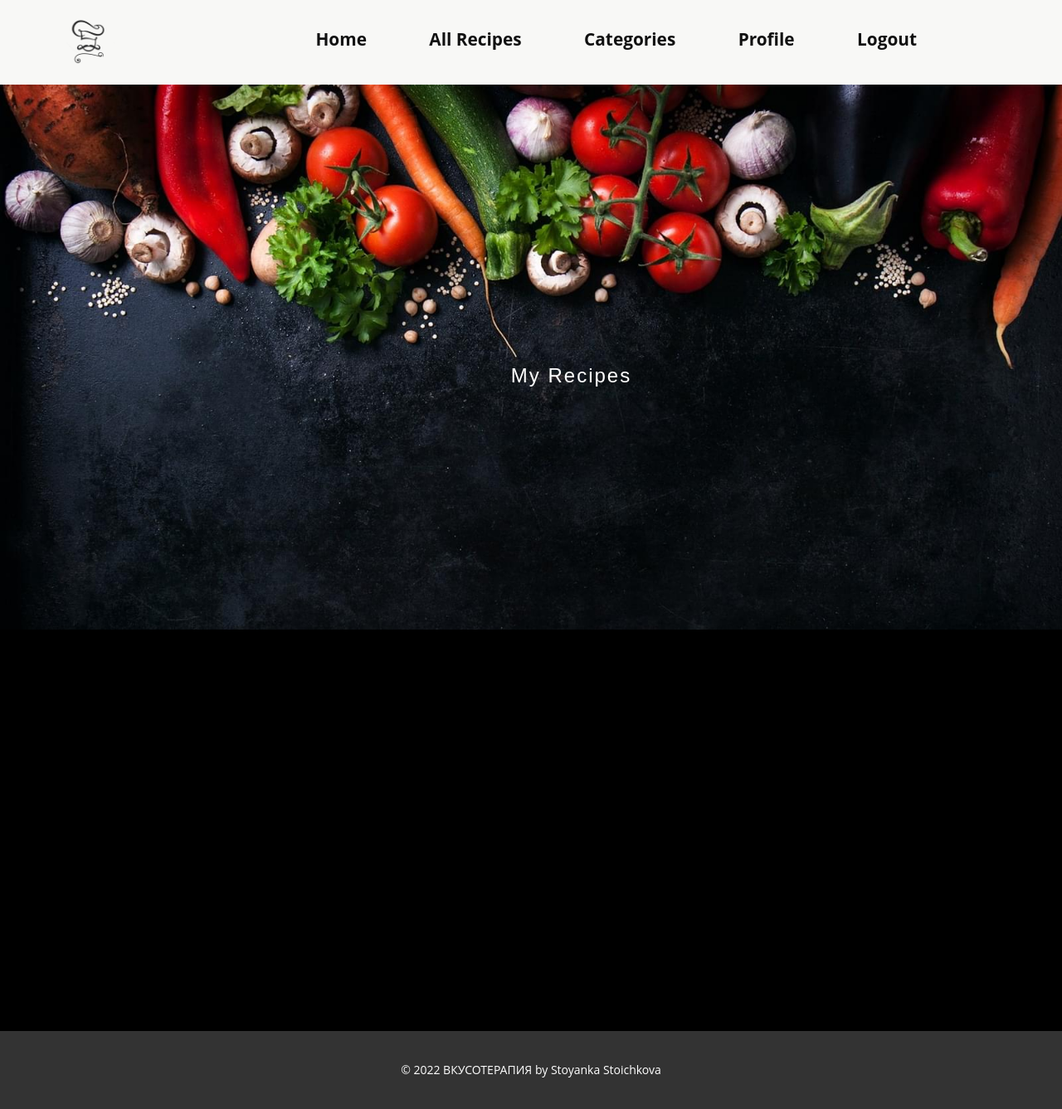
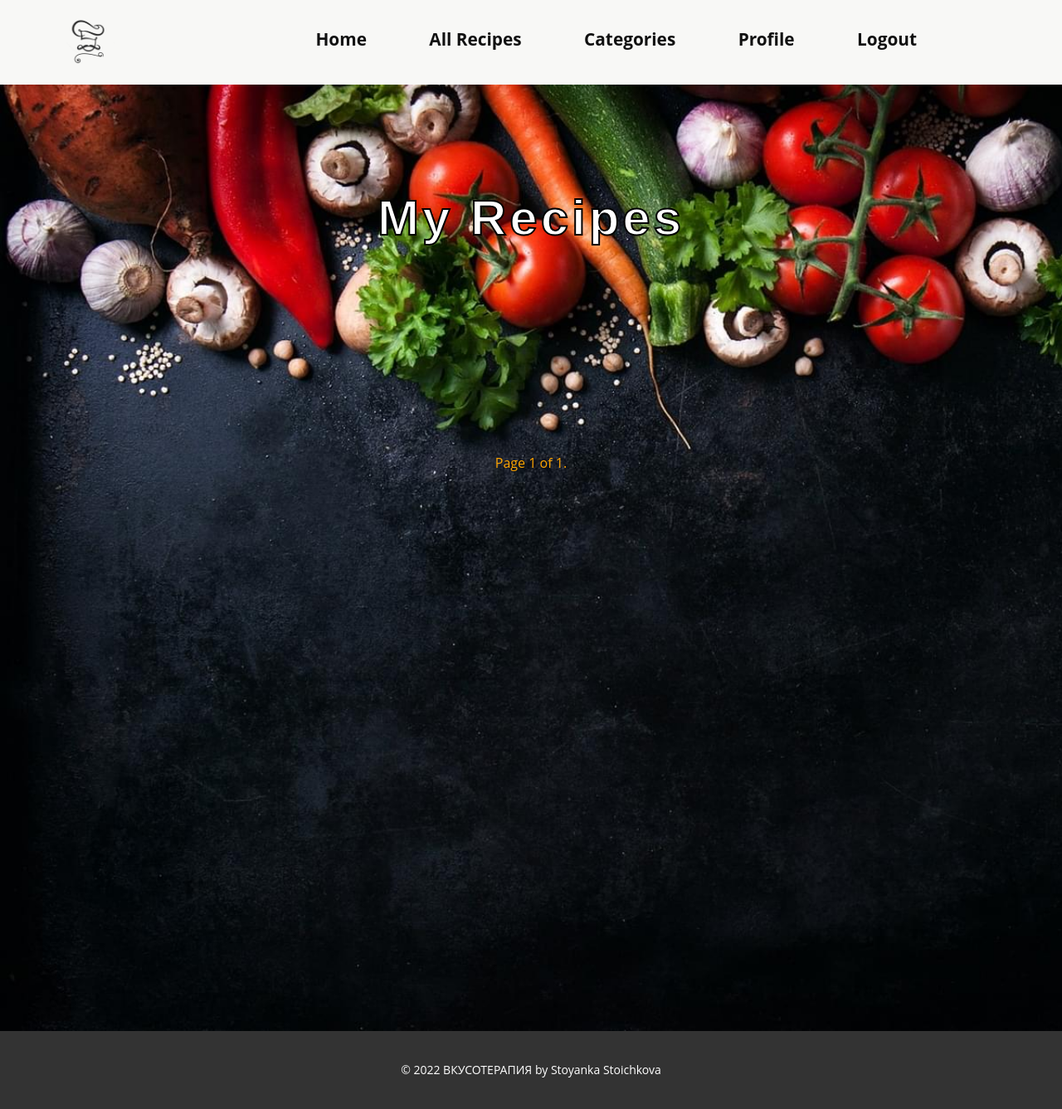
Before and after one commit to c0c3t0/DeliciousProject, a Django app: page /my-recipes/1/ in a window 1280 px wide. Shown: the whole page at 83% size. Run offline with Django 4.2, Linux system fonts and the light colour scheme; the visitor is signed in with stand-in values (Sample User, id 1); data that the repository does not hold is empty; parts of the project's set-up code (start-up, migrations or seed data) failed here and were passed over; some libraries are stand-ins or nearby versions.

Commit message:
Added pagination

```diff
--- a/static/delicious/main.css
+++ b/static/delicious/main.css
@@ -1,5 +1,6 @@
 .u-section-1 {
-    background-image: none;
+    background-image: url("images/categories.jpg");
+    background-size: cover;
     min-height: 1141px;
 }
 
@@ -11,14 +12,14 @@
 
 .u-section-1 .u-list-1 {
     grid-template-rows: auto;
-    width: 1140px;
-    margin: -255px auto 0;
+    width: 1300px;
+    margin: 250px auto 0;
 }
 
 .u-section-1 .u-repeater-1 {
     grid-template-columns: calc(33.3333% - 20px) calc(33.3333% - 20px) calc(33.3333% - 20px);
     grid-gap: 30px 30px;
-    min-height: 632px;
+    /*min-height: 632px;/*/
 }
 
 .u-section-1 .u-list-item-1 {
@@ -35,18 +36,18 @@
     margin: 0 auto 0 0;
 }
 
-.u-section-1 .u-container-layout-2 {
-    padding: 0;
-}
+/*.u-section-1 .u-container-layout-2 {*/
+/*    padding: 0;*/
+/*}*/
 
 .u-section-1 .u-text-1 {
-    font-size: 3rem;
-    font-family: Kalam;
-    font-weight: 400;
-    margin: 0 5px;
+    color: white;
+    -webkit-text-stroke: 2px black;
+    margin: 128px auto 0;
 }
 
 .u-section-1 .u-text-2 {
+    color: orange;
     font-size: 1.5rem;
     font-weight: 500;
     letter-spacing: 2px;
@@ -62,9 +63,9 @@
     padding: 0;
 }
 
-.u-section-1 .u-list-item-2 {
-    background-image: none;
-}
+/*.u-section-1 .u-list-item-2 {*/
+/*    background-image: none;*/
+/*}*/
 
 .u-section-1 .u-container-layout-3 {
     padding: 30px;
@@ -92,9 +93,9 @@
     padding: 0;
 }
 
-.u-section-1 .u-list-item-3 {
-    background-image: none;
-}
+/*.u-section-1 .u-list-item-3 {*/
+/*    background-image: none;*/
+/*}*/
 
 .u-section-1 .u-btn-3 {
     text-transform: uppercase;
--- a/templates/delicious/user_recipes.html
+++ b/templates/delicious/user_recipes.html
@@ -1,40 +1,34 @@
 {% extends 'base.html' %}
 {% load static %}
+
 {% block head %}
-    <link rel="stylesheet" href="{% static 'delicious/base.css' %}" media="screen">
     <link rel="stylesheet" href="{% static 'delicious/main.css' %}" media="screen">
 {% endblock %}
 
 {% block content %}
-    <section class="u-align-center u-black u-clearfix u-section-1" id="carousel_5e71">
-
-        <img class="u-expand-resize u-expanded-width u-image u-image-1"
-             src="{% static 'delicious/images/categories.jpg' %}" alt="">
-
+    <section class="u-align-center u-clearfix u-section-1">
+        <p> {% include 'messages.html' %}</p>
+        <h2 class="u-text-1">My Recipes</h2>
         <div class="u-list u-list-1">
-            <div class="u-clearfix u-sheet u-sheet-1">
-                <h2 class="u-text-2">My Recipes</h2>
             <div class="u-repeater u-repeater-1">
-                    {% for recipe in recipes %}
-                        <div class="u-align-left u-container-style u-list-item u-palette-5-dark-3 u-repeater-item u-shape-rectangle u-list-item-1">
-                            <div class="u-container-layout u-similar-container u-valign-top u-container-layout-1">
-                                <div class="u-align-center u-container-style u-group u-opacity u-opacity-45 u-palette-5-dark-1 u-radius-50 u-shape-round u-group-1">
-                                    <div class="u-container-layout u-valign-middle u-container-layout-2">
-                                        <h1 class="u-custom-font u-text u-text-1"></h1>
+                {% for recipe in page_obj %}
+                    <div class="u-container-style u-palette-5-dark-3 u-container-layout u-container-layout-1 ">
+                            <div class="u-opacity-20 u-palette-5-dark-1 u-radius-50 u-group-1">
+                                <div class="u-container-layout">
                                 </div>
                             </div>
-                                <h5 class="u-text u-text-body-alt-color u-text-2">
+                            <h5 class="u-text-2">
                                 <a href="{% url 'details recipe' recipe.pk %}"><u>{{ recipe.title|title }}</u></a>
                             </h5>
-                                <p class="u-text u-text-grey-30 u-text-3">{{ recipe.total_cooking_time }} minutes</p>
-                                <p class="u-text u-text-grey-30 u-text-3">{{ recipe.description|truncatechars:50 }}</p>
-                                <p class="u-text u-text-grey-30 u-text-3">
+                            <p>{{ recipe.total_cooking_time }} minutes</p>
+                            <p>{{ recipe.description|truncatechars:50 }}</p>
+                            <p>
                                 <a href="{% url 'category slug' slug=recipe.category.slug %}">{{ recipe.category }}</a>
                             </p>
-                            </div>
                         </div>
                 {% endfor %}
             </div>
         </div>
+        {% include 'paginator.html' %}
     </section>
 {% endblock %}
--- /dev/null
+++ b/templates/paginator.html
@@ -0,0 +1,17 @@
+<div class="pagination">
+    <span class="step-links" style="color: orange" >
+        {% if page_obj.has_previous %}
+            <a href="?page=1">&laquo; first</a>
+            <a href="?page={{ page_obj.previous_page_number }}">previous</a>
+        {% endif %}
+
+        <span class="current">
+            Page {{ page_obj.number }} of {{ page_obj.paginator.num_pages }}.
+        </span>
+
+        {% if page_obj.has_next %}
+            <a href="?page={{ page_obj.next_page_number }}">next</a>
+            <a href="?page={{ page_obj.paginator.num_pages }}">last &raquo;</a>
+        {% endif %}
+    </span>
+</div>
```
Also changed, not shown: templates/recipes.html (+13 -14 lines). Lines whose indentation alone changed are shown as unchanged.
